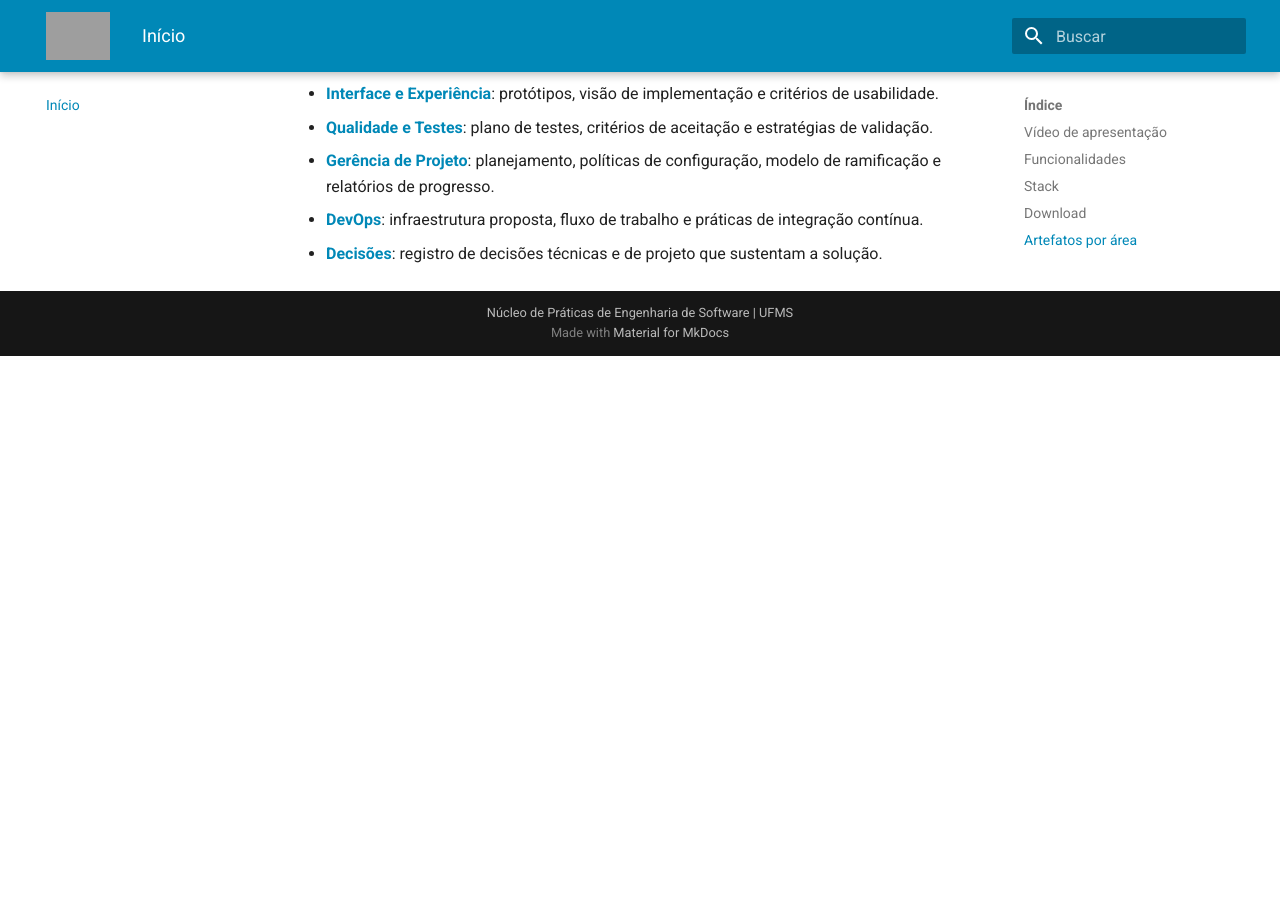
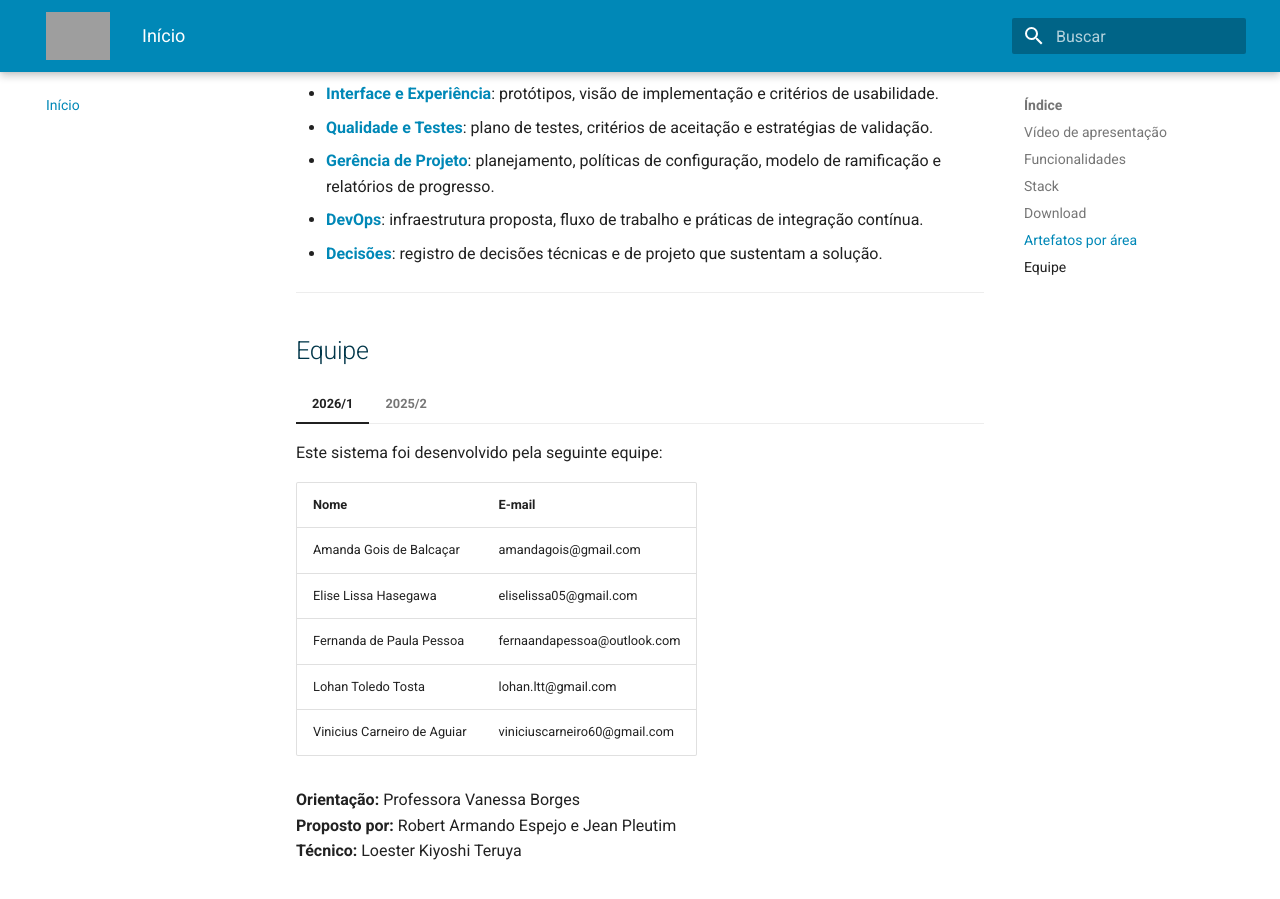
Before and after one commit to NES-Contabilidade-Integrada/doc-coins2026.1, an MkDocs documentation site: the page built from docs/index.md, in a window 1280 px wide and 900 px high, scrolled down 2544 px. Built offline with MkDocs 1.6.1 and Material for MkDocs 9.7.7, drawn with Linux system fonts in a browser that asks for light colours; before the commit the page ends 2900 px from its top, so only the background shows below that; grey boxes are pictures that could not be loaded.

Commit message:
feat(homepage): add team section with 2025/2 and 2026/1 members
Co-Authored-By: Claude Sonnet 4.6 <noreply@anthropic.com>

```diff
--- a/docs/index.md
+++ b/docs/index.md
@@ -82,3 +82,39 @@ A documentação reúne os principais entregáveis do projeto, organizados por
 - **[Gerência de Projeto](gerencia-projeto/plano-do-projeto.md)**: planejamento, políticas de configuração, modelo de ramificação e relatórios de progresso.
 - **[DevOps](devops/visao-geral.md)**: infraestrutura proposta, fluxo de trabalho e práticas de integração contínua.
 - **[Decisões](decisoes/decisoes.md)**: registro de decisões técnicas e de projeto que sustentam a solução.
+
+---
+
+## Equipe
+
+=== "2026/1"
+
+    Este sistema foi desenvolvido pela seguinte equipe:
+
+    | Nome | E-mail |
+    |------|--------|
+    | Amanda Gois de Balcaçar | amandagois@gmail.com |
+    | Elise Lissa Hasegawa | eliselissa05@gmail.com |
+    | Fernanda de Paula Pessoa | fernaandapessoa@outlook.com |
+    | Lohan Toledo Tosta | lohan.ltt@gmail.com |
+    | Vinicius Carneiro de Aguiar | viniciuscarneiro60@gmail.com |
+
+    **Orientação:** Professora Vanessa Borges
+    **Proposto por:** Robert Armando Espejo e Jean Pleutim
+    **Técnico:** Loester Kiyoshi Teruya
+
+=== "2025/2"
+
+    Este sistema foi desenvolvido pela seguinte equipe:
+
+    | Nome | E-mail |
+    |------|--------|
+    | Fernanda de Paula Pessoa | fernaandapessoa@outlook.com |
+    | Gustavo Pinheiro Fujinohara | gustavoh.fujinoharah@gmail.com |
+    | Jerfferson Jorge Felizardo Júnior | jerffersonjorgefj@gmail.com |
+    | Pedro Nicoletti Sotoma | pedrosotoma@gmail.com |
+    | Wagner Rodrigues Silva | engsoftwagner242@gmail.com |
+
+    **Orientação:** Professora Maria Istela Cagnin Machado
+    **Proposto por:** Robert Armando Espejo
+    **Técnico:** Lucas Borth
```
